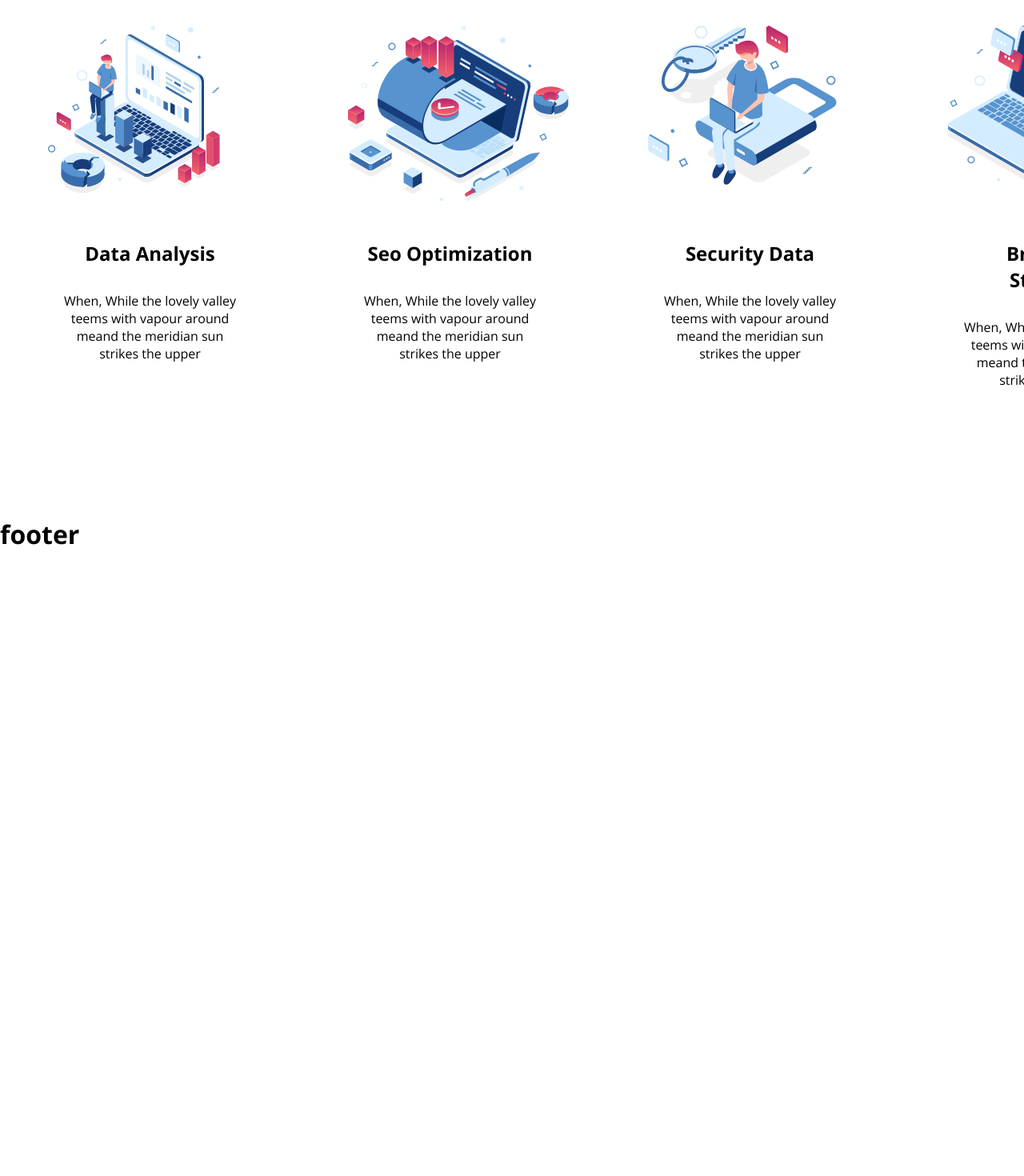
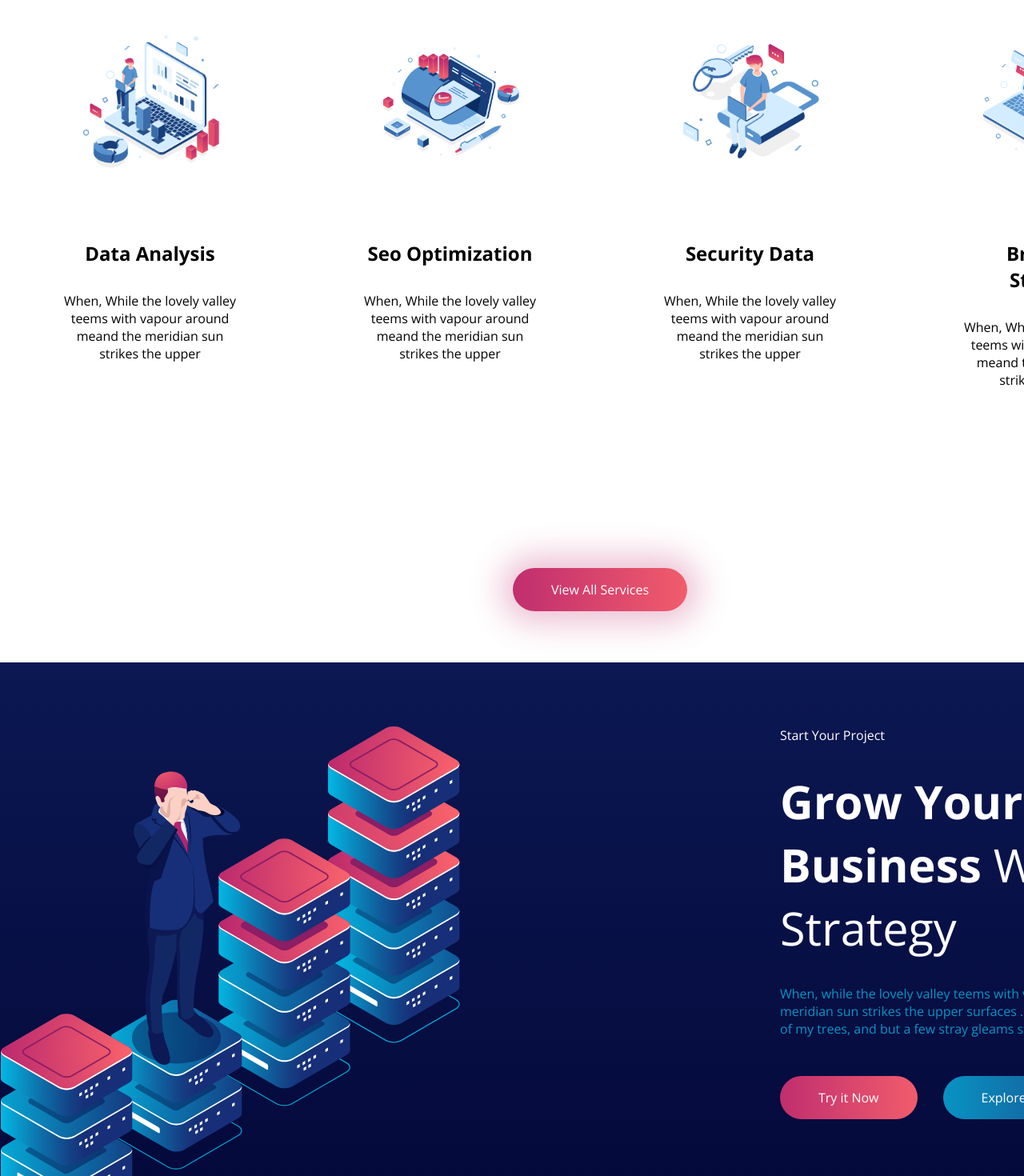
Before and after one commit to PinoGabriel/proj-html-vuejs, a Vue app: page / in a window 1280 px wide. Shown: the part 1240-2710 px from the top of the page at 80% size. Before the commit the page ends 1929 px from the top, so only its background shows below. Built offline with nearby package versions, Linux system fonts and the light colour scheme.

Commit message:
feat: added section StartYourProject to main component

```diff
--- a/src/components/AppCard.vue
+++ b/src/components/AppCard.vue
@@ -31,6 +31,7 @@ export default {
     border-radius: 40px;
     color: black;
     transition: linear 0.3s;
+    margin: 16rem 0 10rem 0;
 }
 
 .cards:hover {
@@ -41,11 +42,14 @@ export default {
 
 img {
     position: absolute;
-    top: -120px;
-    left: 40px;
-    padding: 20px;
+    top: -30%;
+    left: 17%;
+    padding: 40px;
     border-radius: 40px;
     transition: linear 0.3s;
+    width: 250px;
+    height: 250px;
+    object-fit: contain;
 }
 
 .cards:hover img {
--- a/src/components/PageHeader.vue
+++ b/src/components/PageHeader.vue
@@ -86,10 +86,6 @@ export default {
         justify-content: space-between;
         align-items: center;
 
-        .w-35 {
-            width: 35%;
-        }
-
         .title {
             font-size: 3.6rem;
         }
@@ -122,6 +118,12 @@ a {
     border-radius: 50px;
 }
 
+.btnSignIn:hover {
+    background: rgb(192, 46, 110);
+    background: linear-gradient(90deg, rgba(192, 46, 110, 1) 0%, rgba(241, 92, 108, 1) 100%);
+    box-shadow: 0px 0px 50px 0px rgba(255, 255, 255, 0.1);
+}
+
 .btnGeneric {
     padding: 1rem 3rem;
     border-radius: 50px;
@@ -132,8 +134,20 @@ a {
     background: linear-gradient(90deg, rgba(8, 147, 195, 1) 0%, rgba(27, 77, 142, 1) 100%);
 }
 
+.btnBlue:hover {
+    background: rgb(192, 46, 110);
+    background: linear-gradient(90deg, rgba(192, 46, 110, 1) 0%, rgba(241, 92, 108, 1) 100%);
+    box-shadow: 0px 0px 50px 0px rgba(255, 255, 255, 0.1);
+}
+
 .btnRed {
     background: rgb(192, 46, 110);
     background: linear-gradient(90deg, rgba(192, 46, 110, 1) 0%, rgba(241, 92, 108, 1) 100%);
 }
+
+.btnRed:hover {
+    background: rgb(8, 147, 195);
+    background: linear-gradient(90deg, rgba(8, 147, 195, 1) 0%, rgba(27, 77, 142, 1) 100%);
+    box-shadow: 0px 0px 50px 0px rgba(255, 255, 255, 0.1);
+}
 </style>
--- a/src/components/PageMain.vue
+++ b/src/components/PageMain.vue
@@ -21,9 +21,28 @@ export default {
 	<section class="mainServices">
 		<p>Our Service</p>
 		<h2>What <span>We Do</span></h2>
-		<p class="mb-8">When, While the lovely valley teems with vapour around meand the</p>
+		<p>When, While the lovely valley teems with vapour around meand the</p>
 		<div class="container">
 			<AppCard v-for="element in store.WWD" :cardElement="element" />
+		</div>
+		<a class="btnGeneric btnRed" href="#">View All Services</a>
+	</section>
+
+	<section class="StartYourProject">
+		<div class="container">
+			<div>
+				<img src="../assets/corporate-landing/images/men-data.png" alt="menData">
+			</div>
+			<div class="w-35 text-align-left">
+				<p>Start Your Project</p>
+				<h2>Grow Your Business <span>With Our Strategy</span></h2>
+				<p>When, while the lovely valley teems with vapour around meand the meridian sun strikes the upper surfaces
+					.of the impenetrable foilage of my trees, and but a few stray gleams steal into the inner sanctuary,</p>
+				<div>
+					<a class="btnGeneric btnRed" href="#">Try it Now</a>
+					<a class="btnGeneric btnBlue" href="#">Explore More</a>
+				</div>
+			</div>
 		</div>
 	</section>
 </template>
@@ -50,14 +69,83 @@ export default {
 		font-weight: 400;
 	}
 
-	.mb-8 {
-		margin-bottom: 16rem;
+	.btnRed {
+		background: rgb(192, 46, 110);
+		background: linear-gradient(90deg, rgba(192, 46, 110, 1) 0%, rgba(241, 92, 108, 1) 100%);
+		box-shadow: 0px 0px 39px 15px rgba(192, 46, 110, 0.3);
 	}
 
+	.btnGeneric:hover {
+		background: rgb(8, 147, 195);
+		background: linear-gradient(90deg, rgba(8, 147, 195, 1) 0%, rgba(27, 77, 142, 1) 100%);
+		box-shadow: 0px 0px 39px 15px rgba(8, 147, 195, 0.3);
+	}
+
+}
+
+.StartYourProject {
+	text-align: center;
+	background: rgb(11, 24, 82);
+	background: linear-gradient(180deg, rgba(11, 24, 82, 1) 0%, rgba(3, 6, 54, 1) 100%);
+
+	.container {
+		padding: 5rem 0;
+		justify-content: space-between;
+		color: white;
+	}
+
+	h2 {
+		font-size: 3.6rem;
+		padding: 2rem 0;
+	}
+
+	span {
+		font-weight: 400;
+	}
+
+	p:nth-child(3) {
+		color: $colorBlue;
+		margin-bottom: 4rem;
+	}
+
+	a {
+		margin-right: 2rem;
+	}
+
+	.btnBlue:hover {
+		background: rgb(192, 46, 110);
+		background: linear-gradient(90deg, rgba(192, 46, 110, 1) 0%, rgba(241, 92, 108, 1) 100%);
+		box-shadow: 0px 0px 50px 0px rgba(255, 255, 255, 0.1);
+	}
+
+	.btnRed:hover {
+		background: rgb(8, 147, 195);
+		background: linear-gradient(90deg, rgba(8, 147, 195, 1) 0%, rgba(27, 77, 142, 1) 100%);
+		box-shadow: 0px 0px 50px 0px rgba(255, 255, 255, 0.1);
+	}
+}
+
+.btnGeneric {
+	padding: 1rem 3rem;
+	border-radius: 50px;
+	text-decoration: none;
+	color: white;
+}
+
+.btnBlue {
+	background: rgb(8, 147, 195);
+	background: linear-gradient(90deg, rgba(8, 147, 195, 1) 0%, rgba(27, 77, 142, 1) 100%);
+
+}
+
+.btnRed {
+	background: rgb(192, 46, 110);
+	background: linear-gradient(90deg, rgba(192, 46, 110, 1) 0%, rgba(241, 92, 108, 1) 100%);
 }
 
 .container {
 	width: 1500px;
 	display: flex;
+	margin: 0 auto;
 }
 </style>
--- a/src/styles/general.scss
+++ b/src/styles/general.scss
@@ -9,3 +9,11 @@
 body {
     font-family: 'Open Sans', sans-serif;
 }
+
+.w-35 {
+    width: 35%;
+}
+
+.text-align-left {
+    text-align: left;
+}
```
